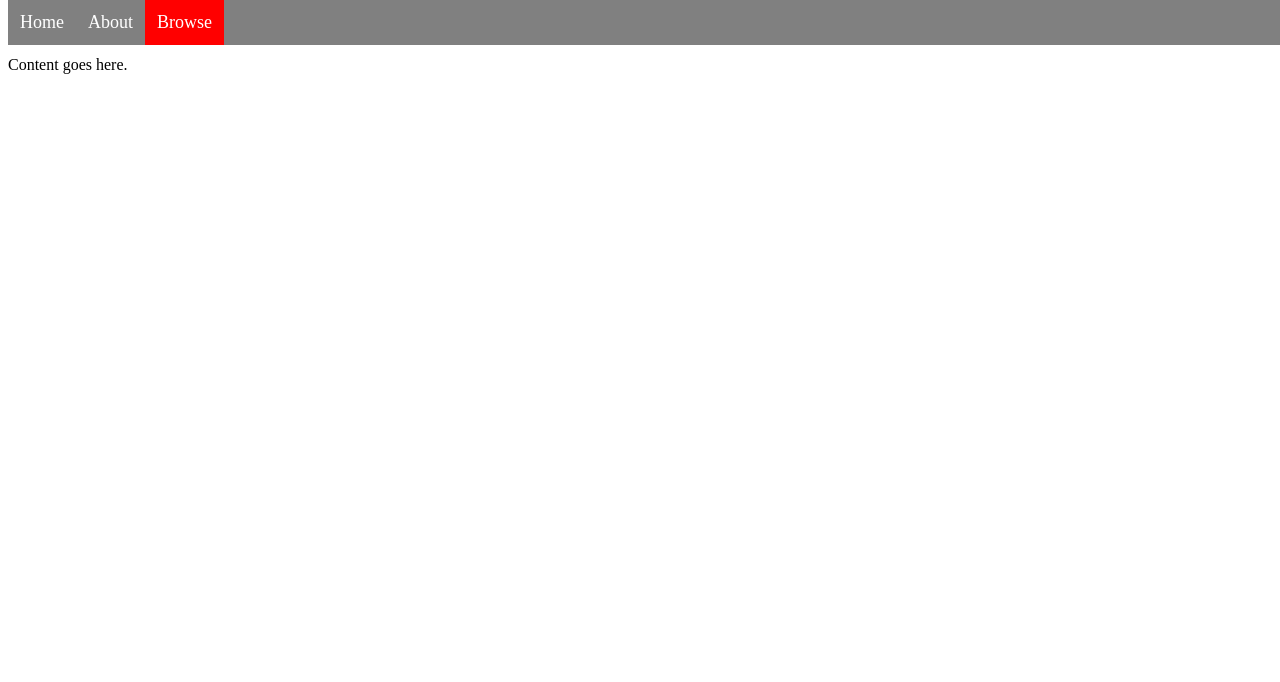
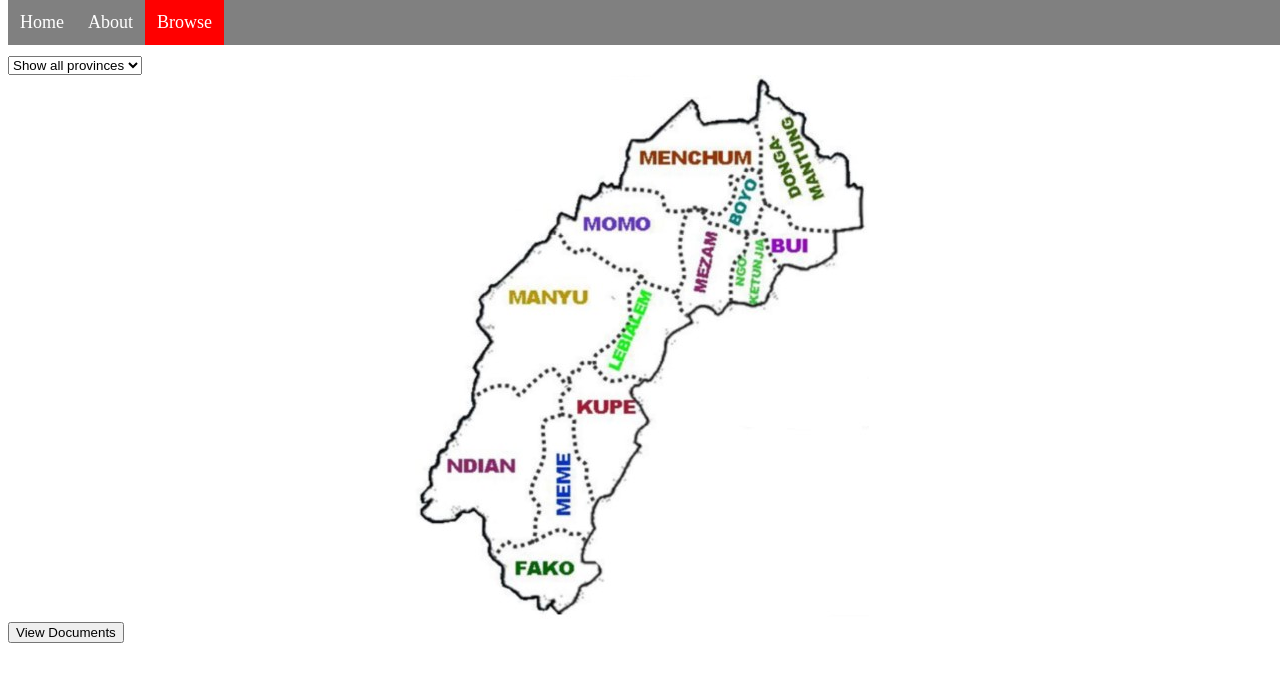
Before and after one commit to jpbronsted/CameroonSite, a PHP site: page /browse.html in a window 1280 px wide. Shown: the top 682 px of the page. Run offline with PHP 8.4, Linux system fonts and the light colour scheme.

Commit message:
made changes to browse.html pursuant to #3; also added a results page

```diff
--- a/browse.html
+++ b/browse.html
@@ -3,6 +3,7 @@
   <head>
     <title>Ambazonian Genocide Watch</title> <!-- TODO: come up with a better name? -->
     <link rel='stylesheet' href='init.css' />
+    <script src='browse.js'></script>
   </head>
   <body>
     <div id='nav' class='menu-bar'>
@@ -10,7 +11,19 @@
       <a id='nav_about' href='about.html'>About</a>
       <a id='nav_browse' class='active'>Browse</a>
     </div>
-    <div style='padding:1rem;'></div>
-    <p>Content goes here.</p>
+    <div style='padding:1.5rem;'></div>
+    <select onchange="change_province(this.value)">
+      <option value="Show all provinces">Show all provinces</option>
+      <script type='text/javascript'>generate_dropdown();</script>
+    </select>
+    <br>
+    <img id='map' src='ambazonia_provinces.jpg' usemap='#bmap' />
+    <map name='bmap'>
+      <script>generate_map();</script>
+    </map>
+    <form action='results.php' action='get'>
+      <input type="hidden" name="province" value="all" id="selector" />
+      <input type='submit' value='View Documents' />
+    </form>
   </body>
 </html>
--- /dev/null
+++ b/browse.js
@@ -0,0 +1,48 @@
+/**
+ * Author: James Bronsted
+ * Script that defines functions which help generate the browse page
+ * See browse.html
+ */
+
+// TODO: in a future sprint, fetch this list from the database
+var counties = [
+  { name: "Boyo", x: .73, y: .23, radius: .05 },
+  { name: "Bui", x: .85, y: .3, radius: .05 },
+  { name: "Donga-Mantung", x: .85, y: .17, radius: .075 },
+  { name: "Fako", x: .3, y: .9, radius: .075 },
+  { name: "Kupe", x: .425, y: .65, radius: .075 },
+  { name: "Lebialem", x: .525, y: .475, radius: .075 },
+  { name: "Manyu", x: .3, y: .425, radius: .125 },
+  { name: "Meme", x: .325, y: .75, radius: .075 },
+  { name: "Menchum", x: .625, y: .15, radius: .1 },
+  { name: "Mezam", x: .65, y: .35, radius: .075 },
+  { name: "Momo", x: .475, y: .275, radius: .075 },
+  { name: "Ndian", x: .15, y: .7, radius: .1 },
+  { name: "Ngo-Ketunjia", x: .75, y: .35, radius: .05 },
+];
+
+function generate_dropdown() {
+  counties.forEach(function (county) {
+    document.write("<option value=\"" + county.name + "\">"
+        + county.name + "</option>");
+  });
+}
+
+function generate_map() {
+  counties.forEach(function (county) {
+    let x = county.x * 458;   // width of expected image
+    let y = county.y * 547;   // height of expected image
+    let radius = county.radius * 547;   // max of width and height
+    document.write("<area shape=\"circle\" coords=\"" + x + "," + y + ","
+        + radius + "\" href=\"results.php?province="
+        + county.name + "\" />");
+  });
+}
+
+function change_province(name) {
+  if (name == "Show all provinces") {
+    document.getElementById('selector').value = 'all';
+  } else {
+    document.getElementById('selector').value = name;
+  }
+}
--- a/init.css
+++ b/init.css
@@ -1,3 +1,13 @@
+
+img {
+  max-width: 100vw;
+  max-height: 80vh;
+  width: auto;
+  height: auto;
+  margin-left: auto;
+  margin-right: auto;
+  display: block;
+}
 
 .menu-bar {
   width: 100%;
```
Also changed, not shown: results.php (added, +16 -0 lines), ambazonia_blank.jpg (added), ambazonia_provinces.jpg (added).
